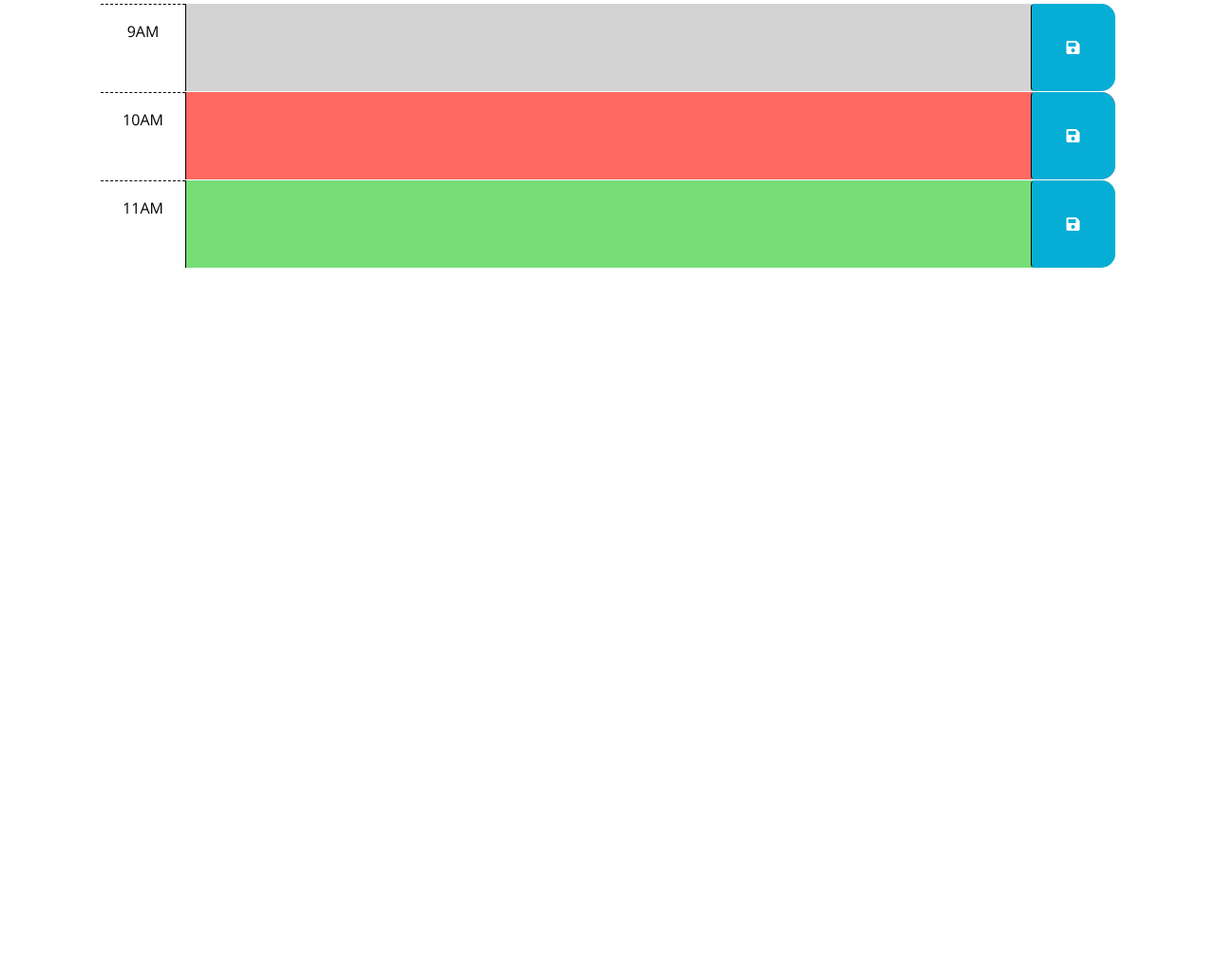
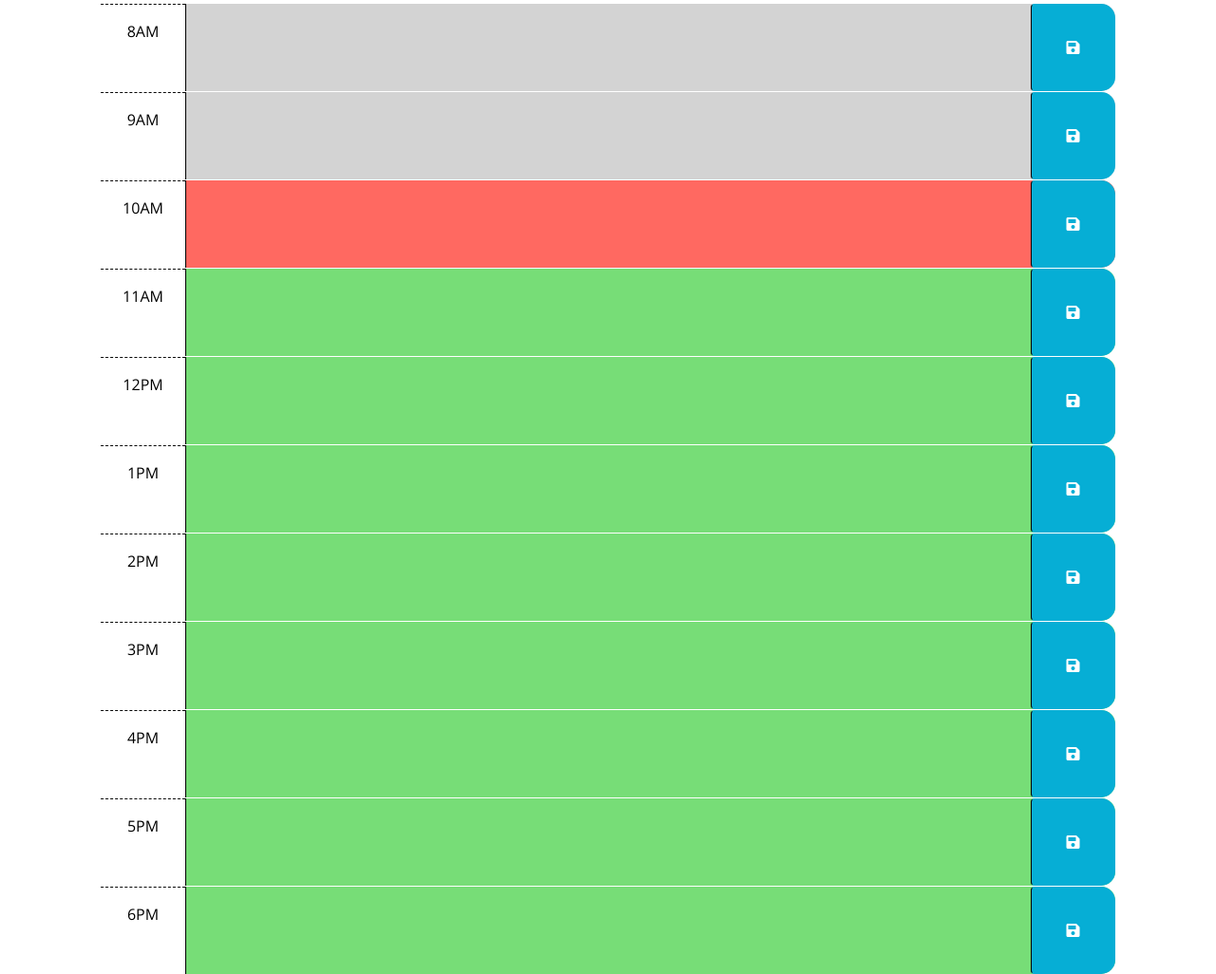
Before and after one commit to tdusenbury/Work-Day-Scheduler, a plain HTML site: page index.html in a window 1280 px wide. Shown: the part 299-1325 px from the top of the page at 95% size. Before the commit the page ends 800 px from the top, so only its background shows below. Drawn offline with nearby package versions, Linux system fonts and the light colour scheme.

```diff
--- a/index.html
+++ b/index.html
@@ -39,7 +39,16 @@
         code is implemented.
         -->
 
-      <!-- Example of a past time block. The "past" class adds a gray background color. -->
+
+
+      <div id="hour-8" class="row time-block past">
+        <div class="col-2 col-md-1 hour text-center py-3">8AM</div>
+        <textarea class="col-8 col-md-10 description" rows="3"> </textarea>
+        <button class="btn saveBtn col-2 col-md-1" aria-label="save">
+          <i class="fas fa-save" aria-hidden="true"></i>
+        </button>
+      </div>
+
       <div id="hour-9" class="row time-block past">
         <div class="col-2 col-md-1 hour text-center py-3">9AM</div>
         <textarea class="col-8 col-md-10 description" rows="3"> </textarea>
@@ -48,7 +57,7 @@
         </button>
       </div>
 
-      <!-- Example of a a present time block. The "present" class adds a red background color. -->
+
       <div id="hour-10" class="row time-block present">
         <div class="col-2 col-md-1 hour text-center py-3">10AM</div>
         <textarea class="col-8 col-md-10 description" rows="3"> </textarea>
@@ -57,9 +66,65 @@
         </button>
       </div>
 
-      <!-- Example of a future time block. The "future" class adds a green background color. -->
+
       <div id="hour-11" class="row time-block future">
         <div class="col-2 col-md-1 hour text-center py-3">11AM</div>
+        <textarea class="col-8 col-md-10 description" rows="3"> </textarea>
+        <button class="btn saveBtn col-2 col-md-1" aria-label="save">
+          <i class="fas fa-save" aria-hidden="true"></i>
+        </button>
+      </div>
+
+      <div id="hour-12" class="row time-block future">
+        <div class="col-2 col-md-1 hour text-center py-3">12PM</div>
+        <textarea class="col-8 col-md-10 description" rows="3"> </textarea>
+        <button class="btn saveBtn col-2 col-md-1" aria-label="save">
+          <i class="fas fa-save" aria-hidden="true"></i>
+        </button>
+      </div>
+
+      <div id="hour-13" class="row time-block future">
+        <div class="col-2 col-md-1 hour text-center py-3">1PM</div>
+        <textarea class="col-8 col-md-10 description" rows="3"> </textarea>
+        <button class="btn saveBtn col-2 col-md-1" aria-label="save">
+          <i class="fas fa-save" aria-hidden="true"></i>
+        </button>
+      </div>
+
+      <div id="hour-14" class="row time-block future">
+        <div class="col-2 col-md-1 hour text-center py-3">2PM</div>
+        <textarea class="col-8 col-md-10 description" rows="3"> </textarea>
+        <button class="btn saveBtn col-2 col-md-1" aria-label="save">
+          <i class="fas fa-save" aria-hidden="true"></i>
+        </button>
+      </div>
+
+      <div id="hour-15" class="row time-block future">
+        <div class="col-2 col-md-1 hour text-center py-3">3PM</div>
+        <textarea class="col-8 col-md-10 description" rows="3"> </textarea>
+        <button class="btn saveBtn col-2 col-md-1" aria-label="save">
+          <i class="fas fa-save" aria-hidden="true"></i>
+        </button>
+      </div>
+
+      <div id="hour-16" class="row time-block future">
+        <div class="col-2 col-md-1 hour text-center py-3">4PM</div>
+        <textarea class="col-8 col-md-10 description" rows="3"> </textarea>
+        <button class="btn saveBtn col-2 col-md-1" aria-label="save">
+          <i class="fas fa-save" aria-hidden="true"></i>
+        </button>
+      </div>
+
+      <div id="hour-17" class="row time-block future">
+        <div class="col-2 col-md-1 hour text-center py-3">5PM</div>
+        <textarea class="col-8 col-md-10 description" rows="3"> </textarea>
+        <button class="btn saveBtn col-2 col-md-1" aria-label="save">
+          <i class="fas fa-save" aria-hidden="true"></i>
+        </button>
+      </div>
+
+      <div id="hour-18" class="row time-block future">
+        <div class="col-2 col-md-1 hour text-center py-3">6PM</div>
         <textarea class="col-8 col-md-10 description" rows="3"> </textarea>
         <button class="btn saveBtn col-2 col-md-1" aria-label="save">
           <i class="fas fa-save" aria-hidden="true"></i>
--- a/script.js
+++ b/script.js
@@ -21,6 +21,33 @@
   //
   // TODO: Add code to display the current date in the header of the page.
 });
-
+//Code to display current date in header of the page.
 var today = dayjs();
 $('#currentDay').text(today.format('dddd, MMMM D, YYYY'));
+
+
+//Code to convert time to 24-hour/military time
+var currentTime = dayjs().format("H");
+console.log(currentTime);
+
+
+var timePresent = currentTime;
+console.log(timePresent);
+
+
+
+/*$(function )
+  if (currentTime === timeDiv) {
+    $(this).addClass("present");
+
+// first box is 8 am which is 0 + 8 so if time is 1400, then 8<14 and should be "past"
+then if box is 14 and current time is 800m then 14 > 8, and should be "future"
+
+  }else if(currentTime < timeDiv) {
+    $(this).removeClass("present")
+    $(this).addClass("future")
+
+  }else if(currentTime > timeDiv) {
+    $(this).removeClass("future")
+    $(this).addClass("past")
+  } */
```
